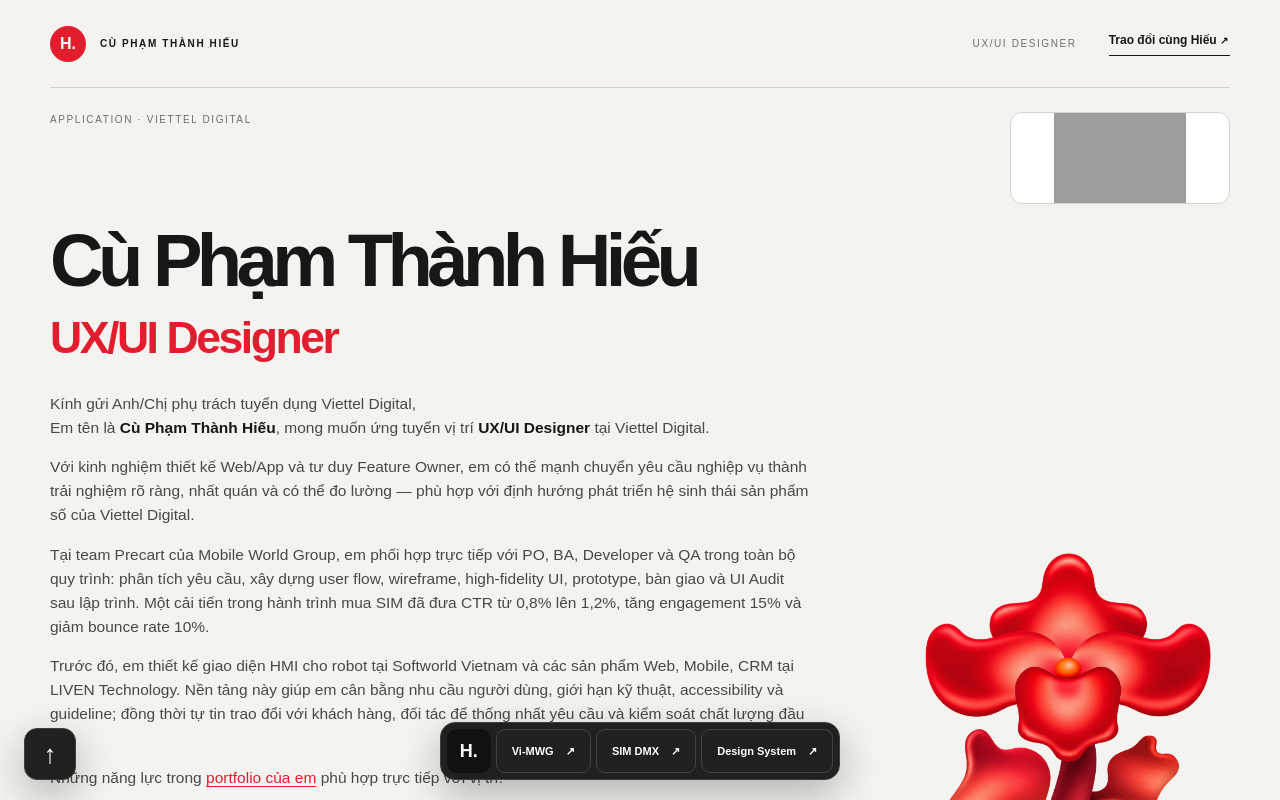
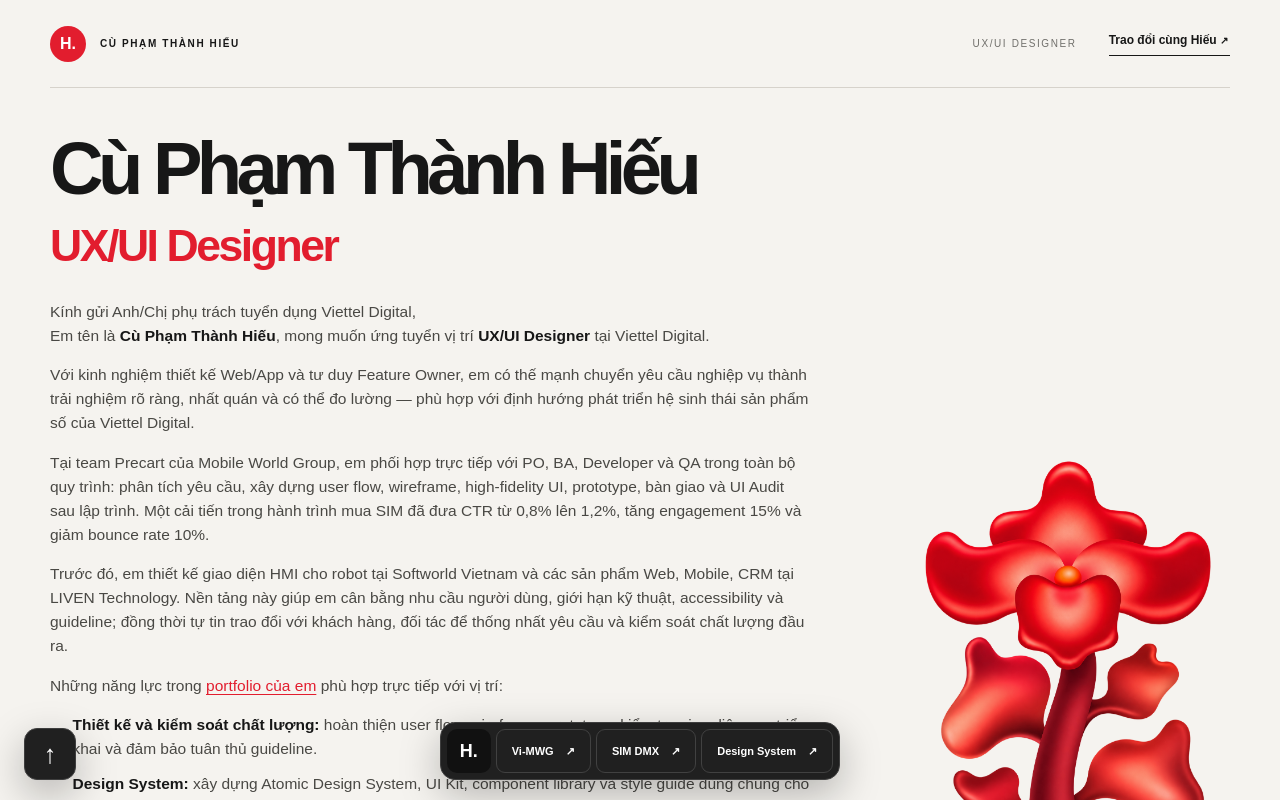
Before and after one commit to cpthanhhieu-gif/Cover-letter-viettel, a Next.js app: page / in a window 1280 px wide. Shown: the top 800 px of the page. Built offline with nearby package versions, Linux system fonts and the light colour scheme; grey boxes are pictures that could not be loaded.

Commit message:
Remove hero kicker from homepage

```diff
--- a/app/page.tsx
+++ b/app/page.tsx
@@ -10,12 +10,6 @@
         <div className="nav-meta"><span>UX/UI DESIGNER</span><a href="#contact">Trao đổi cùng Hiếu <Arrow /></a></div>
       </nav>
       <section className="hero shell" id="top">
-        <div className="hero-kicker">
-          <span>APPLICATION · VIETTEL DIGITAL</span>
-          <a className="viettel-logo" href="https://digital.viettel.vn/" target="_blank" rel="noreferrer" aria-label="Viettel Digital">
-            <img src="https://cesglobal.com.vn/wp-content/uploads/2025/05/12.png" alt="Viettel Digital" />
-          </a>
-        </div>
         <div className="hero-layout">
           <div className="hero-content">
             <h1>Cù Phạm Thành Hiếu<br /><em>UX/UI Designer</em></h1>
```
